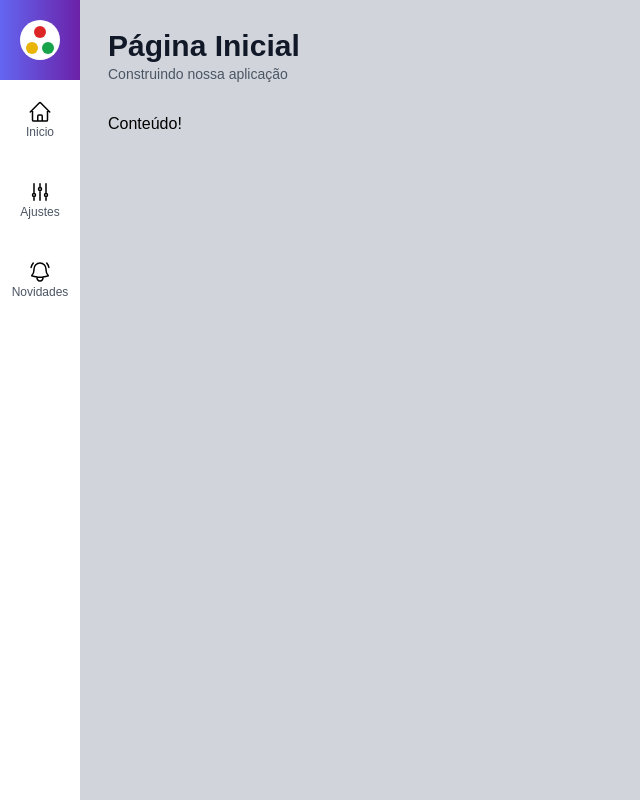
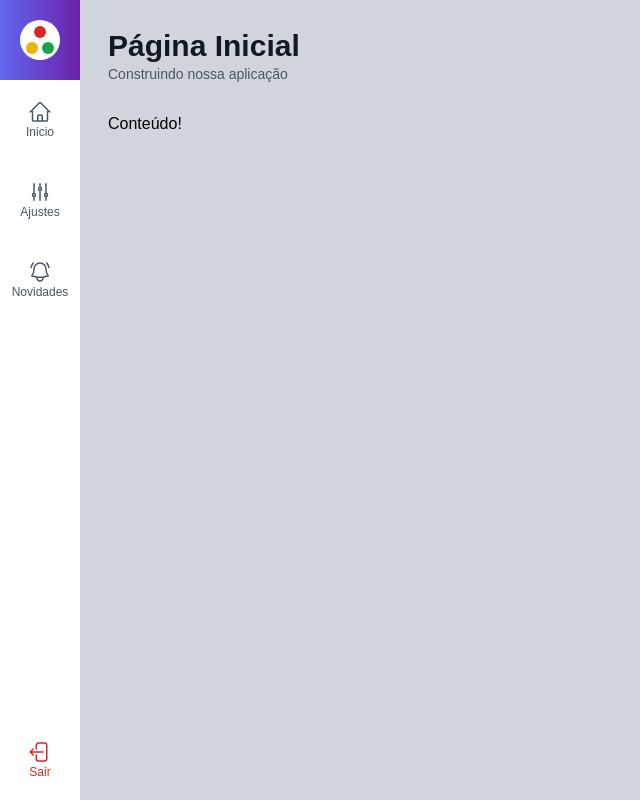
Before and after one commit to SamillyNunes/dashboard_admin, a Next.js app: page / in a window 1280 px wide. Shown: the whole page, without its empty margins (0-640 px from the left). Built offline with nearby package versions, Linux system fonts and the light colour scheme.

Commit message:
ui: logout menu item added to side menu

```diff
--- a/src/components/icons/index.tsx
+++ b/src/components/icons/index.tsx
@@ -17,3 +17,9 @@ export const NotificationsIcon = (
         <path strokeLinecap="round" strokeLinejoin="round" d="M14.857 17.082a23.848 23.848 0 0 0 5.454-1.31A8.967 8.967 0 0 1 18 9.75V9A6 6 0 0 0 6 9v.75a8.967 8.967 0 0 1-2.312 6.022c1.733.64 3.56 1.085 5.455 1.31m5.714 0a24.255 24.255 0 0 1-5.714 0m5.714 0a3 3 0 1 1-5.714 0M3.124 7.5A8.969 8.969 0 0 1 5.292 3m13.416 0a8.969 8.969 0 0 1 2.168 4.5" />
     </svg>
 );
+
+export const LogoutIcon = (
+    <svg xmlns="http://www.w3.org/2000/svg" fill="none" viewBox="0 0 24 24" strokeWidth={1.5} stroke="currentColor" className="size-6">
+      <path strokeLinecap="round" strokeLinejoin="round" d="M8.25 9V5.25A2.25 2.25 0 0 1 10.5 3h6a2.25 2.25 0 0 1 2.25 2.25v13.5A2.25 2.25 0 0 1 16.5 21h-6a2.25 2.25 0 0 1-2.25-2.25V15m-3 0-3-3m0 0 3-3m-3 3H15" />
+    </svg>
+);
--- a/src/components/template/MenuItem.tsx
+++ b/src/components/template/MenuItem.tsx
@@ -1,22 +1,34 @@
 import Link from "next/link";
 
 interface MenuItemProps{
-    url: string;
     text: string;
     icon: any;
+    className?: string;
+    url?: string;
+    onClick?: (event: any)=> void;
 }
 
 export default function MenuItem(props: MenuItemProps){
-    return (
-        <li className={`hover:bg-gray-100`}>
-            <Link href={props.url} className={`flex flex-col justify-center items-center w-20 h-20`}>
+    function renderContent(){
+        return (
+            <div className={`flex flex-col justify-center items-center w-20 h-20 text-gray-600 ${props.className}`}>
                 {props.icon}
                 <span className={`
-                    text-xs font-light text-gray-600
+                    text-xs font-light
                 `} >
                     {props.text}
                 </span>
-            </Link>
+            </div>
+        );
+    }
+
+    return (
+        <li onClick={props.onClick} className={`hover:bg-gray-100 cursor-pointer`}>
+            {props.url ? (
+                <Link href={props.url} >
+                    {renderContent()}
+                </Link>
+            ) : renderContent()}
         </li>
     );
 }
--- a/src/components/template/SideMenu.tsx
+++ b/src/components/template/SideMenu.tsx
@@ -1,10 +1,10 @@
-import { HomeIcon, NotificationsIcon, SettingsIcon } from "../icons";
+import { HomeIcon, LogoutIcon, NotificationsIcon, SettingsIcon } from "../icons";
 import Logo from "./Logo";
 import MenuItem from "./MenuItem";
 
 export default function SideMenu(){
     return (
-        <aside>
+        <aside className="flex flex-col">
             <div className={`
                 h-20 w-20
                 flex flex-col items-center justify-center
@@ -13,11 +13,19 @@ export default function SideMenu(){
                 <Logo />
 
             </div>
-            <ul>
+            <ul className="flex-grow">
                 <MenuItem url="/" text="Inicio" icon={HomeIcon} />
                 <MenuItem url="/settings" text="Ajustes" icon={SettingsIcon} />
                 <MenuItem url="/notifications" text="Novidades" icon={NotificationsIcon} />
             </ul>
+            <ul>
+                <MenuItem
+                    text="Sair"
+                    icon={LogoutIcon}
+                    onClick={()=>console.log('Saindo...')}
+                    className="text-red-600 hover:bg-red-400 hover:text-white"
+                />
+            </ul>
         </aside>
     );
 }
```
